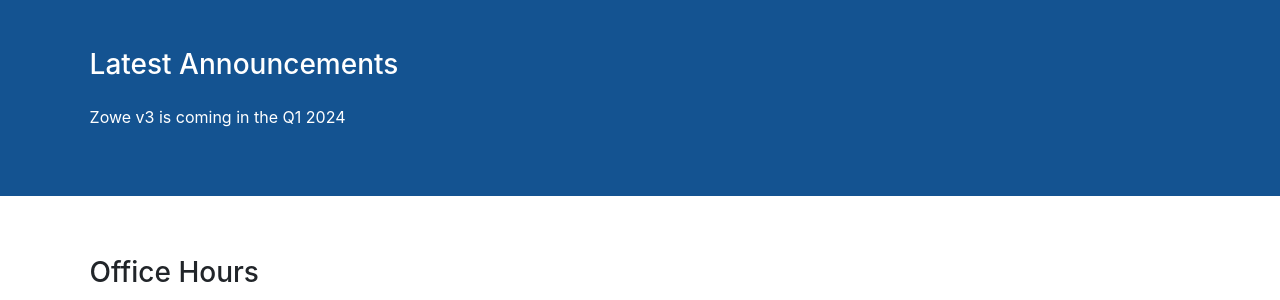
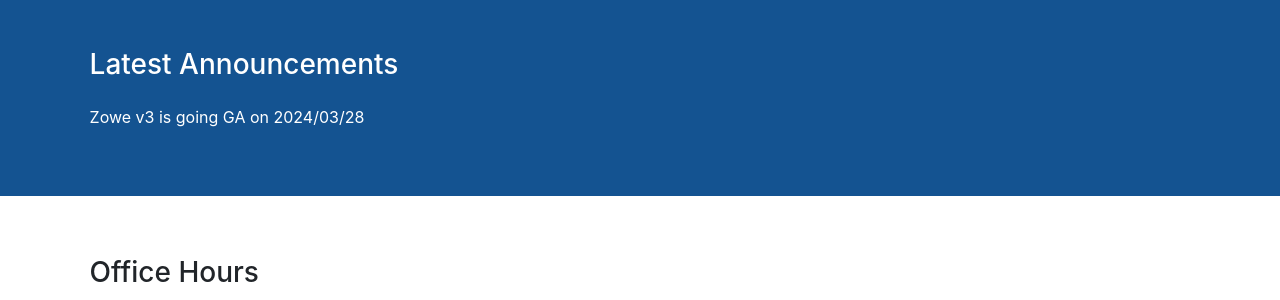
Before and after one commit to zowe/zowe.github.io, a Jekyll site: the page built from vNext.md, in a window 1280 px wide. Shown: the part 388-688 px from the top of the page. Built offline with Jekyll 4.4.1, drawn with Linux system fonts in a browser that asks for light colours; our own code applies the rules of GitHub Pages for plain Markdown files.

Commit message:
Update the release date for V3
Signed-off-by: Jakub Balhar <jakub@balhar.net>

```diff
--- a/_data/vnext_announcements.yml
+++ b/_data/vnext_announcements.yml
@@ -1 +1 @@
-- announcement: Zowe v3 is coming in the Q1 2024
+- announcement: Zowe v3 is going GA on 2024/03/28
```
